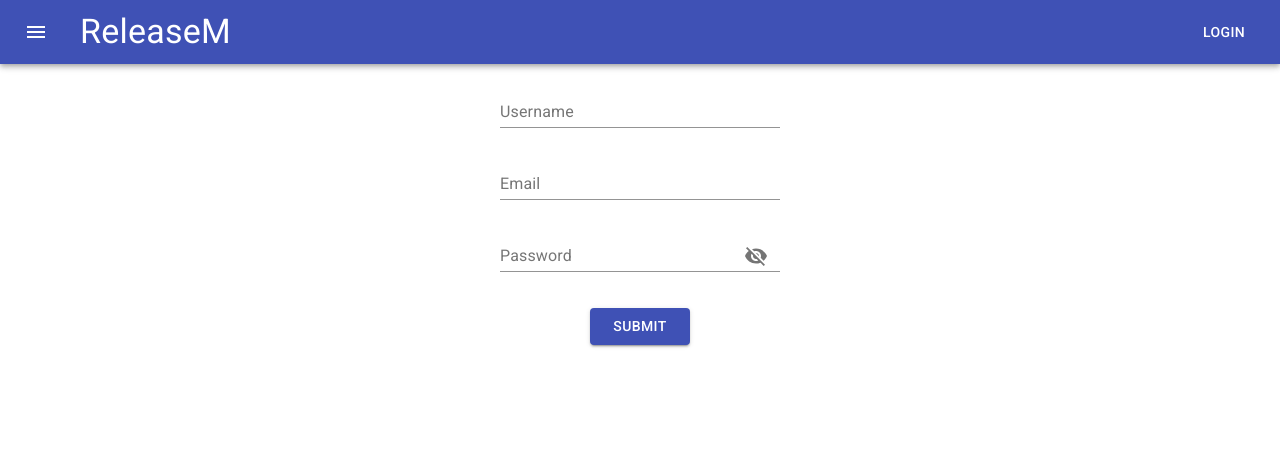
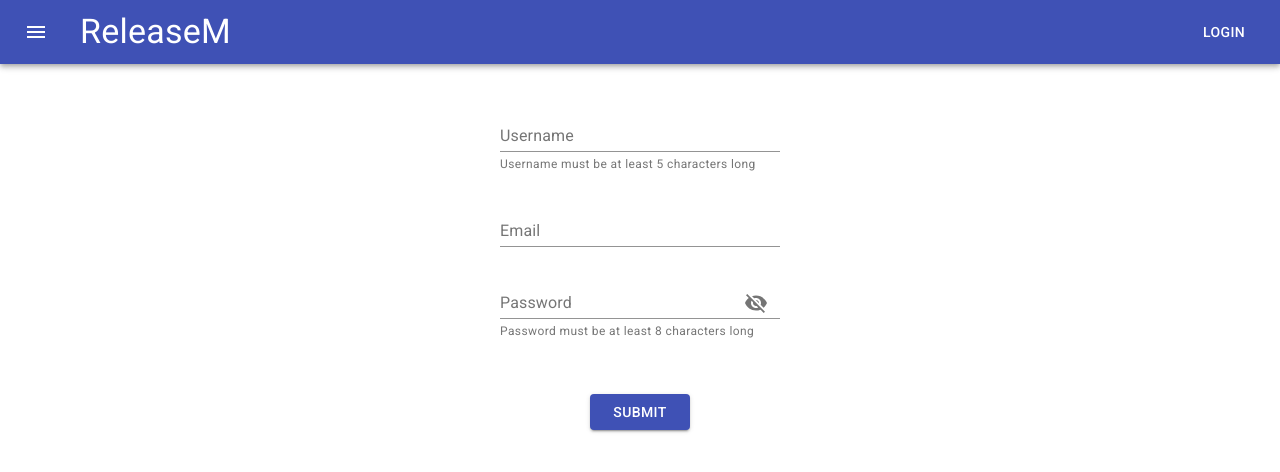
Before and after one commit to AndrewZaw/ReleaseM, a React (Create React App) app in the folder frontend/: page /register in a window 1280 px wide. Shown: the top 472 px of the page. Built offline with nearby package versions, Linux system fonts and the light colour scheme.

Commit message:
Spacing and helper text

```diff
--- a/frontend/src/scenes/login/Login.js
+++ b/frontend/src/scenes/login/Login.js
@@ -38,7 +38,7 @@ class Login extends Component {
     const { classes } = this.props;
     return (
       <Container className={classes.root}>
-        <LoginForm handleSubmit={this.handleSubmit.bind(this)} />
+        <LoginForm className={classes.form} handleSubmit={this.handleSubmit.bind(this)} />
         <Typography variant="body1" component={Link} className={classes.link} to="/register">
           Don't have an account? Register here!
         </Typography>
--- a/frontend/src/scenes/login/containers/LoginForm.js
+++ b/frontend/src/scenes/login/containers/LoginForm.js
@@ -9,7 +9,8 @@ const styles = theme => ({
     display: 'flex',
     flexDirection: 'column',
     alignItems: 'center',
-    flexWrap: 'wrap'
+    flexWrap: 'wrap',
+    margin: theme.spacing(3)
   },
   textField: {
     marginLeft: theme.spacing(1),
@@ -17,7 +18,7 @@ const styles = theme => ({
     width: 280
   },
   button: {
-    margin: theme.spacing(1),
+    margin: theme.spacing(3),
     width: 100
   }
 });
@@ -55,7 +56,6 @@ class LoginForm extends Component {
   render() {
     const { classes } = this.props;
     return (
-      <Container className={classes.container}>
       <form className={classes.form} onSubmit={this.handleSubmit.bind(this)}>
         <TextField
           onChange={this.handleChange.bind(this)}
@@ -100,7 +100,6 @@ class LoginForm extends Component {
           Submit
         </Button>
       </form>
-      </Container>
     );
   }
 }
--- a/frontend/src/scenes/register/containers/RegisterForm.js
+++ b/frontend/src/scenes/register/containers/RegisterForm.js
@@ -5,11 +5,12 @@ import { withStyles } from '@material-ui/core/styles';
 import axios from 'axios';
 
 const styles = theme => ({
-  container: {
+  form: {
     display: 'flex',
     flexDirection: 'column',
     alignItems: 'center',
-    flexWrap: 'wrap'
+    flexWrap: 'wrap',
+    margin: theme.spacing(3)
   },
   textField: {
     marginLeft: theme.spacing(1),
@@ -17,7 +18,7 @@ const styles = theme => ({
     width: 280
   },
   button: {
-    margin: theme.spacing(1),
+    margin: theme.spacing(3),
     width: 100
   }
 });
@@ -73,7 +74,7 @@ class RegisterForm extends Component {
   render() {
     const { classes } = this.props;
     return (
-      <form className={classes.container} onSubmit={this.handleSubmit.bind(this)}>
+      <form className={classes.form} onSubmit={this.handleSubmit.bind(this)}>
         <TextField
           onChange={this.handleChange.bind(this)}
           id="username"
@@ -82,7 +83,7 @@ class RegisterForm extends Component {
           label="Username"
           margin="normal"
           error={!this.isUsernameValid()}
-          helperText={this.isUsernameValid() ? '' : 'Username must be at least 5 characters long'}
+          helperText="Username must be at least 5 characters long"
         />
         <TextField
           onChange={this.handleChange.bind(this)}
@@ -103,7 +104,7 @@ class RegisterForm extends Component {
           type={this.state.showPassword ? 'text' : 'password'}
           margin="normal"
           error={!this.isPasswordValid()}
-          helperText={this.isPasswordValid() ? '' : 'Password must be at least 8 characters long'}
+          helperText="Password must be at least 8 characters long"
           InputProps={{
             endAdornment: (
               <InputAdornment position="end">
```
Lines whose indentation alone changed are shown as unchanged.
